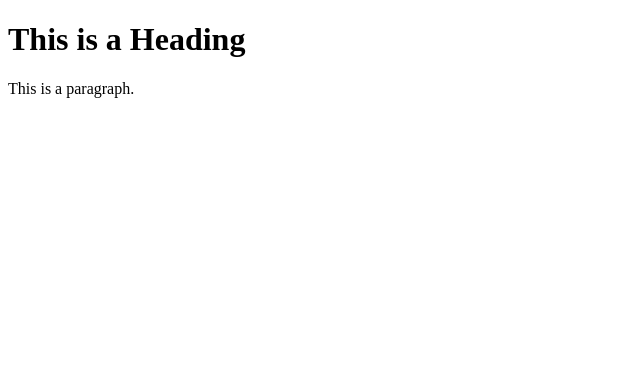
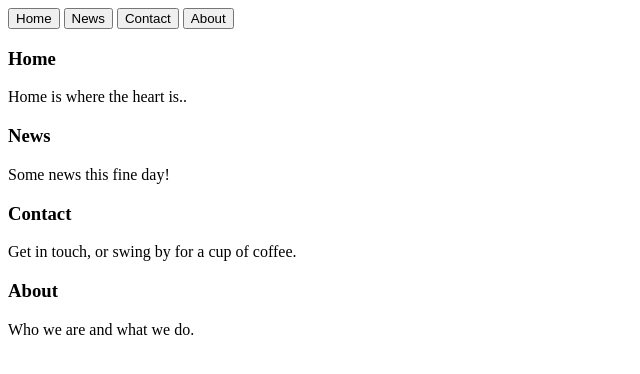
Before and after one commit to nerdyaf/nerdyaf, a plain HTML site: page index.html in a window 1280 px wide. Shown: the whole page, without its empty margins (0-640 px from the left). Drawn offline with Linux system fonts and the light colour scheme.

Commit message:
Update index.html

```diff
--- a/index.html
+++ b/index.html
@@ -4,9 +4,29 @@
 <title>Tevin Audy Jordan</title>
 </head>
 <body>
+<button class="tablink" onclick="openPage('Home', this, 'red')">Home</button>
+<button class="tablink" onclick="openPage('News', this, 'green')" id="defaultOpen">News</button>
+<button class="tablink" onclick="openPage('Contact', this, 'blue')">Contact</button>
+<button class="tablink" onclick="openPage('About', this, 'orange')">About</button>
 
-<h1>This is a Heading</h1>
-<p>This is a paragraph.</p>
+<div id="Home" class="tabcontent">
+  <h3>Home</h3>
+  <p>Home is where the heart is..</p>
+</div>
 
+<div id="News" class="tabcontent">
+  <h3>News</h3>
+  <p>Some news this fine day!</p>
+</div>
+
+<div id="Contact" class="tabcontent">
+  <h3>Contact</h3>
+  <p>Get in touch, or swing by for a cup of coffee.</p>
+</div>
+
+<div id="About" class="tabcontent">
+  <h3>About</h3>
+  <p>Who we are and what we do.</p>
+</div>
 </body>
 </html>
```
